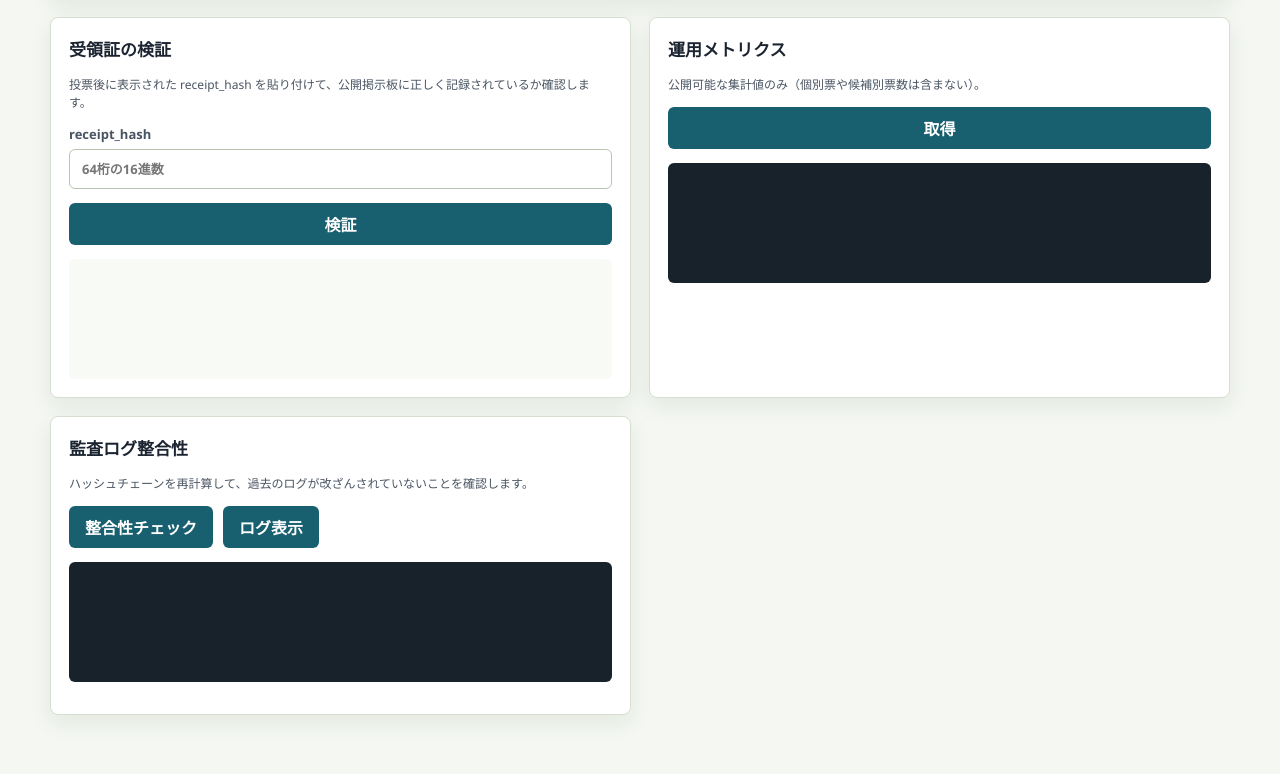
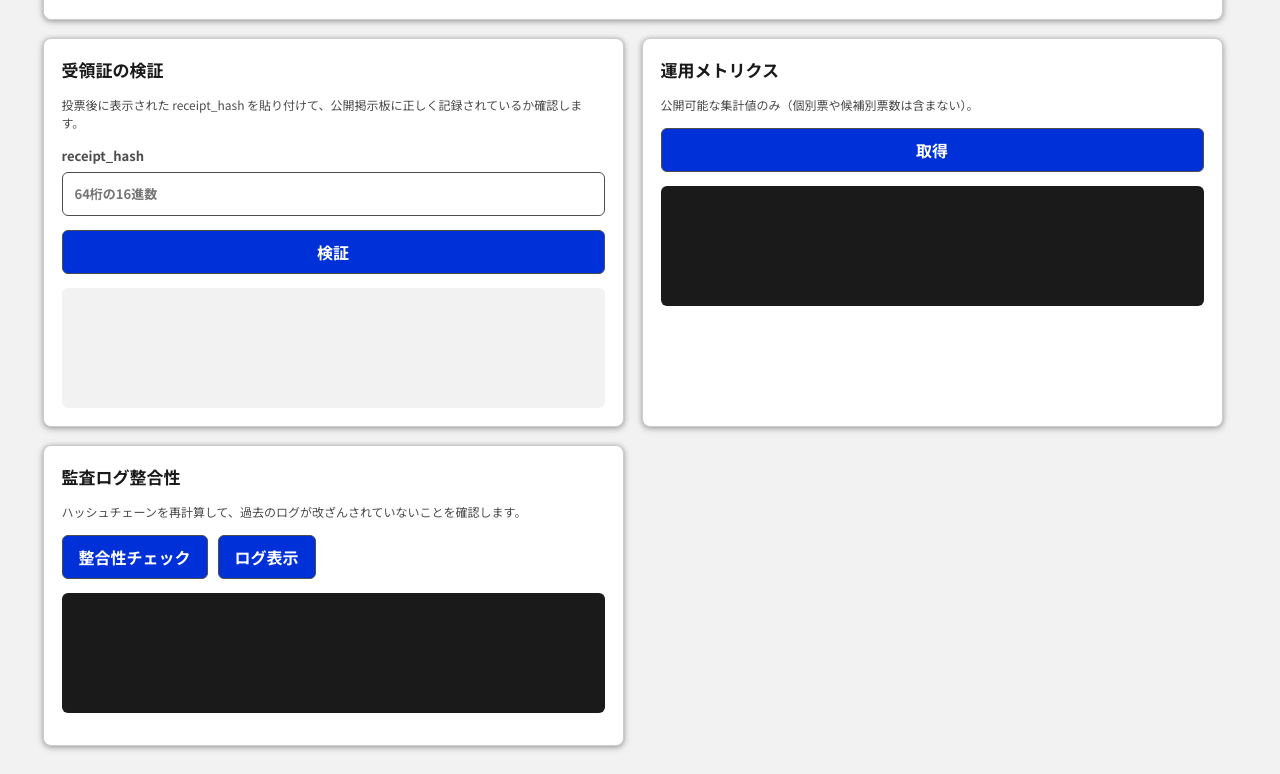
Before and after one commit to highdefinitionaudiodriver/InternetVotingSystem, a plain HTML site: page client-web/index.html in a window 1280 px wide. Shown: the part 831-1605 px from the top of the page. Before the commit the page ends 1574 px from the top, so only its background shows below. Drawn offline with Linux system fonts and the light colour scheme; no server answers.

Commit message:
feat(web): デジタル庁デザインシステム(DADS)に準拠（トークン/Noto Sans JP self-host/フォーム・フォーカス整合）
Co-Authored-By: Claude Opus 4.8 <noreply@anthropic.com>

```diff
--- /dev/null
+++ b/client-web/dads-fonts.css
@@ -0,0 +1,50 @@
+/*!
+ * Noto Sans JP / Noto Sans Mono — self-host (DADS推奨フォント)
+ * Source: @fontsource/noto-sans-jp, @fontsource/noto-sans-mono  (License: SIL OFL 1.1, fonts/OFL.txt)
+ * subset: japanese + latin / weights 400, 700。日本語面は ./fonts/*-japanese-*.woff2(約1MB)。
+ * 配置: この CSS と同階層に fonts/ を置き、styles.css より前に読み込むこと。
+ * unicode-range は latin を後勝ちにしてラテン専用ページで日本語1MBを読まないよう最適化している。
+ */
+
+/* ---- Noto Sans JP 400 ---- */
+@font-face {
+  font-family: 'Noto Sans JP';
+  font-style: normal;
+  font-weight: 400;
+  font-display: swap;
+  src: url('./fonts/noto-sans-jp-japanese-400.woff2') format('woff2');
+}
+@font-face {
+  font-family: 'Noto Sans JP';
+  font-style: normal;
+  font-weight: 400;
+  font-display: swap;
+  src: url('./fonts/noto-sans-jp-latin-400.woff2') format('woff2');
+  unicode-range: U+0000-00FF,U+0131,U+0152-0153,U+02BB-02BC,U+02C6,U+02DA,U+02DC,U+0304,U+0308,U+0329,U+2000-206F,U+2074,U+20AC,U+2122,U+2191,U+2193,U+2212,U+2215,U+FEFF,U+FFFD;
+}
+
+/* ---- Noto Sans JP 700 ---- */
+@font-face {
+  font-family: 'Noto Sans JP';
+  font-style: normal;
+  font-weight: 700;
+  font-display: swap;
+  src: url('./fonts/noto-sans-jp-japanese-700.woff2') format('woff2');
+}
+@font-face {
+  font-family: 'Noto Sans JP';
+  font-style: normal;
+  font-weight: 700;
+  font-display: swap;
+  src: url('./fonts/noto-sans-jp-latin-700.woff2') format('woff2');
+  unicode-range: U+0000-00FF,U+0131,U+0152-0153,U+02BB-02BC,U+02C6,U+02DA,U+02DC,U+0304,U+0308,U+0329,U+2000-206F,U+2074,U+20AC,U+2122,U+2191,U+2193,U+2212,U+2215,U+FEFF,U+FFFD;
+}
+
+/* ---- Noto Sans Mono 400 (latin) ---- */
+@font-face {
+  font-family: 'Noto Sans Mono';
+  font-style: normal;
+  font-weight: 400;
+  font-display: swap;
+  src: url('./fonts/noto-sans-mono-latin-400.woff2') format('woff2');
+}
--- /dev/null
+++ b/client-web/dads-tokens.css
@@ -0,0 +1,227 @@
+/*! Vendored from @digital-go-jp/design-tokens v2.0.1 (MIT). Auto-generated; do not edit. */
+/**
+ * Do not edit directly, this file was auto-generated.
+ */
+
+:root {
+  --color-primitive-blue-50: #e8f1fe;
+  --color-primitive-blue-100: #d9e6ff;
+  --color-primitive-blue-200: #c5d7fb;
+  --color-primitive-blue-300: #9db7f9;
+  --color-primitive-blue-400: #7096f8;
+  --color-primitive-blue-500: #4979f5;
+  --color-primitive-blue-600: #3460fb;
+  --color-primitive-blue-700: #264af4;
+  --color-primitive-blue-800: #0031d8;
+  --color-primitive-blue-900: #0017c1;
+  --color-primitive-blue-1000: #00118f;
+  --color-primitive-blue-1100: #000071;
+  --color-primitive-blue-1200: #000060;
+  --color-primitive-light-blue-50: #f0f9ff;
+  --color-primitive-light-blue-100: #dcf0ff;
+  --color-primitive-light-blue-200: #c0e4ff;
+  --color-primitive-light-blue-300: #97d3ff;
+  --color-primitive-light-blue-400: #57b8ff;
+  --color-primitive-light-blue-500: #39abff;
+  --color-primitive-light-blue-600: #008bf2;
+  --color-primitive-light-blue-700: #0877d7;
+  --color-primitive-light-blue-800: #0066be;
+  --color-primitive-light-blue-900: #0055ad;
+  --color-primitive-light-blue-1000: #00428c;
+  --color-primitive-light-blue-1100: #00316a;
+  --color-primitive-light-blue-1200: #00234b;
+  --color-primitive-cyan-50: #e9f7f9;
+  --color-primitive-cyan-100: #c8f8ff;
+  --color-primitive-cyan-200: #99f2ff;
+  --color-primitive-cyan-300: #79e2f2;
+  --color-primitive-cyan-400: #2bc8e4;
+  --color-primitive-cyan-500: #01b7d6;
+  --color-primitive-cyan-600: #00a3bf;
+  --color-primitive-cyan-700: #008da6;
+  --color-primitive-cyan-800: #008299;
+  --color-primitive-cyan-900: #006f83;
+  --color-primitive-cyan-1000: #006173;
+  --color-primitive-cyan-1100: #004c59;
+  --color-primitive-cyan-1200: #003741;
+  --color-primitive-green-50: #e6f5ec;
+  --color-primitive-green-100: #c2e5d1;
+  --color-primitive-green-200: #9bd4b5;
+  --color-primitive-green-300: #71c598;
+  --color-primitive-green-400: #51b883;
+  --color-primitive-green-500: #2cac6e;
+  --color-primitive-green-600: #259d63;
+  --color-primitive-green-700: #1d8b56;
+  --color-primitive-green-800: #197a4b;
+  --color-primitive-green-900: #115a36;
+  --color-primitive-green-1000: #0c472a;
+  --color-primitive-green-1100: #08351f;
+  --color-primitive-green-1200: #032213;
+  --color-primitive-lime-50: #ebfad9;
+  --color-primitive-lime-100: #d0f5a2;
+  --color-primitive-lime-200: #c0f354;
+  --color-primitive-lime-300: #ade830;
+  --color-primitive-lime-400: #9ddd15;
+  --color-primitive-lime-500: #8cc80c;
+  --color-primitive-lime-600: #7eb40d;
+  --color-primitive-lime-700: #6fa104;
+  --color-primitive-lime-800: #618e00;
+  --color-primitive-lime-900: #507500;
+  --color-primitive-lime-1000: #3e5a00;
+  --color-primitive-lime-1100: #2c4100;
+  --color-primitive-lime-1200: #1e2d00;
+  --color-primitive-yellow-50: #fbf5e0;
+  --color-primitive-yellow-100: #fff0b3;
+  --color-primitive-yellow-200: #ffe380;
+  --color-primitive-yellow-300: #ffd43d;
+  --color-primitive-yellow-400: #ffc700;
+  --color-primitive-yellow-500: #ebb700;
+  --color-primitive-yellow-600: #d2a400;
+  --color-primitive-yellow-700: #b78f00;
+  --color-primitive-yellow-800: #a58000;
+  --color-primitive-yellow-900: #927200;
+  --color-primitive-yellow-1000: #806300;
+  --color-primitive-yellow-1100: #6e5600;
+  --color-primitive-yellow-1200: #604b00;
+  --color-primitive-orange-50: #ffeee2;
+  --color-primitive-orange-100: #ffdfca;
+  --color-primitive-orange-200: #ffc199;
+  --color-primitive-orange-300: #ffa66d;
+  --color-primitive-orange-400: #ff8d44;
+  --color-primitive-orange-500: #ff7628;
+  --color-primitive-orange-600: #fb5b01;
+  --color-primitive-orange-700: #e25100;
+  --color-primitive-orange-800: #c74700;
+  --color-primitive-orange-900: #ac3e00;
+  --color-primitive-orange-1000: #8b3200;
+  --color-primitive-orange-1100: #6d2700;
+  --color-primitive-orange-1200: #541e00;
+  --color-primitive-red-50: #fdeeee;
+  --color-primitive-red-100: #ffdada;
+  --color-primitive-red-200: #ffbbbb;
+  --color-primitive-red-300: #ff9696;
+  --color-primitive-red-400: #ff7171;
+  --color-primitive-red-500: #ff5454;
+  --color-primitive-red-600: #fe3939;
+  --color-primitive-red-700: #fa0000;
+  --color-primitive-red-800: #ec0000;
+  --color-primitive-red-900: #ce0000;
+  --color-primitive-red-1000: #a90000;
+  --color-primitive-red-1100: #850000;
+  --color-primitive-red-1200: #620000;
+  --color-primitive-magenta-50: #f3e5f4;
+  --color-primitive-magenta-100: #ffd0ff;
+  --color-primitive-magenta-200: #ffaeff;
+  --color-primitive-magenta-300: #ff8eff;
+  --color-primitive-magenta-400: #f661f6;
+  --color-primitive-magenta-500: #f137f1;
+  --color-primitive-magenta-600: #db00db;
+  --color-primitive-magenta-700: #c000c0;
+  --color-primitive-magenta-800: #aa00aa;
+  --color-primitive-magenta-900: #8b008b;
+  --color-primitive-magenta-1000: #6c006c;
+  --color-primitive-magenta-1100: #500050;
+  --color-primitive-magenta-1200: #3b003b;
+  --color-primitive-purple-50: #f1eafa;
+  --color-primitive-purple-100: #ecddff;
+  --color-primitive-purple-200: #ddc2ff;
+  --color-primitive-purple-300: #cda6ff;
+  --color-primitive-purple-400: #bb87ff;
+  --color-primitive-purple-500: #a565f8;
+  --color-primitive-purple-600: #8843e1;
+  --color-primitive-purple-700: #6f23d0;
+  --color-primitive-purple-800: #5c10be;
+  --color-primitive-purple-900: #5109ad;
+  --color-primitive-purple-1000: #41048e;
+  --color-primitive-purple-1100: #30016c;
+  --color-primitive-purple-1200: #21004b;
+  --color-neutral-white: #ffffff;
+  --color-neutral-black: #000000;
+  --color-neutral-solid-gray-50: #f2f2f2;
+  --color-neutral-solid-gray-100: #e6e6e6;
+  --color-neutral-solid-gray-200: #cccccc;
+  --color-neutral-solid-gray-300: #b3b3b3;
+  --color-neutral-solid-gray-400: #999999;
+  --color-neutral-solid-gray-420: #949494;
+  --color-neutral-solid-gray-500: #7f7f7f;
+  --color-neutral-solid-gray-536: #767676;
+  --color-neutral-solid-gray-600: #666666;
+  --color-neutral-solid-gray-700: #4d4d4d;
+  --color-neutral-solid-gray-800: #333333;
+  --color-neutral-solid-gray-900: #1a1a1a;
+  --color-neutral-opacity-gray-50: rgba(0, 0, 0, 0.05);
+  --color-neutral-opacity-gray-100: rgba(0, 0, 0, 0.1);
+  --color-neutral-opacity-gray-200: rgba(0, 0, 0, 0.2);
+  --color-neutral-opacity-gray-300: rgba(0, 0, 0, 0.3);
+  --color-neutral-opacity-gray-400: rgba(0, 0, 0, 0.4);
+  --color-neutral-opacity-gray-420: rgba(0, 0, 0, 0.42);
+  --color-neutral-opacity-gray-500: rgba(0, 0, 0, 0.5);
+  --color-neutral-opacity-gray-536: rgba(0, 0, 0, 0.54);
+  --color-neutral-opacity-gray-600: rgba(0, 0, 0, 0.6);
+  --color-neutral-opacity-gray-700: rgba(0, 0, 0, 0.7);
+  --color-neutral-opacity-gray-800: rgba(0, 0, 0, 0.8);
+  --color-neutral-opacity-gray-900: rgba(0, 0, 0, 0.9);
+  --font-weight-400: 400;
+  --font-weight-700: 700;
+  --font-family-sans: 'Noto Sans JP', -apple-system, BlinkMacSystemFont, sans-serif;
+  --font-family-mono: 'Noto Sans Mono', monospace;
+  --font-size-14: 0.875rem;
+  --font-size-16: 1rem;
+  --font-size-17: 1.0625rem;
+  --font-size-18: 1.125rem;
+  --font-size-20: 1.25rem;
+  --font-size-22: 1.375rem;
+  --font-size-24: 1.5rem;
+  --font-size-26: 1.625rem;
+  --font-size-28: 1.75rem;
+  --font-size-32: 2rem;
+  --font-size-36: 2.25rem;
+  --font-size-45: 2.8125rem;
+  --font-size-48: 3rem;
+  --font-size-57: 3.5625rem;
+  --font-size-64: 4rem;
+  --line-height-100: 1;
+  --line-height-120: 1.2;
+  --line-height-130: 1.3;
+  --line-height-140: 1.4;
+  --line-height-150: 1.5;
+  --line-height-160: 1.6;
+  --line-height-170: 1.7;
+  --line-height-175: 1.75;
+  --border-radius-4: 0.25rem;
+  --border-radius-6: 0.375rem;
+  --border-radius-8: 0.5rem;
+  --border-radius-12: 0.75rem;
+  --border-radius-16: 1rem;
+  --border-radius-24: 1.5rem;
+  --border-radius-32: 2rem;
+  --border-radius-full: 624.9375rem;
+  --elevation-1: 0 2px 8px 1px rgba(0,0,0,0.1), 0 1px 5px 0 rgba(0,0,0,0.3);
+  --elevation-2: 0 2px 12px 2px rgba(0,0,0,0.1), 0 1px 6px 0 rgba(0,0,0,0.3);
+  --elevation-3: 0 4px 16px 3px rgba(0,0,0,0.1), 0 1px 6px 0 rgba(0,0,0,0.3);
+  --elevation-4: 0 6px 20px 4px rgba(0,0,0,0.1), 0 2px 6px 0 rgba(0,0,0,0.3);
+  --elevation-5: 0 8px 24px 5px rgba(0,0,0,0.1), 0 2px 10px 0 rgba(0,0,0,0.3);
+  --elevation-6: 0 10px 30px 6px rgba(0,0,0,0.1), 0 3px 12px 0 rgba(0,0,0,0.3);
+  --elevation-7: 0 12px 36px 7px rgba(0,0,0,0.1), 0 3px 14px 0 rgba(0,0,0,0.3);
+  --elevation-8: 0 14px 40px 7px rgba(0,0,0,0.1), 0 3px 16px 0 rgba(0,0,0,0.3);
+  --color-semantic-success-1: var(--color-primitive-green-600);
+  --color-semantic-success-2: var(--color-primitive-green-800);
+  --color-semantic-error-1: var(--color-primitive-red-800);
+  --color-semantic-error-2: var(--color-primitive-red-900);
+  --color-semantic-warning-yellow-1: var(--color-primitive-yellow-700);
+  --color-semantic-warning-yellow-2: var(--color-primitive-yellow-900);
+  --color-semantic-warning-orange-1: var(--color-primitive-orange-600);
+  --color-semantic-warning-orange-2: var(--color-primitive-orange-800);
+  --color-key-50: var(--color-primitive-blue-50);
+  --color-key-100: var(--color-primitive-blue-100);
+  --color-key-200: var(--color-primitive-blue-200);
+  --color-key-300: var(--color-primitive-blue-300);
+  --color-key-400: var(--color-primitive-blue-400);
+  --color-key-500: var(--color-primitive-blue-500);
+  --color-key-600: var(--color-primitive-blue-600);
+  --color-key-700: var(--color-primitive-blue-700);
+  --color-key-800: var(--color-primitive-blue-800);
+  --color-key-900: var(--color-primitive-blue-900);
+  --color-key-1000: var(--color-primitive-blue-1000);
+  --color-key-1100: var(--color-primitive-blue-1100);
+  --color-key-1200: var(--color-primitive-blue-1200);
+}
--- a/client-web/index.html
+++ b/client-web/index.html
@@ -4,6 +4,8 @@
     <meta charset="utf-8" />
     <meta name="viewport" content="width=device-width, initial-scale=1" />
     <title>Internet Voting System</title>
+    <link rel="stylesheet" href="./dads-fonts.css" />
+    <link rel="stylesheet" href="./dads-tokens.css" />
     <link rel="stylesheet" href="./styles.css" />
   </head>
   <body>
--- a/client-web/styles.css
+++ b/client-web/styles.css
@@ -1,20 +1,44 @@
 :root {
+  /* デジタル庁デザインシステム(DADS)トークンへ写像。
+     実値は ./dads-tokens.css（公式 @digital-go-jp/design-tokens, MIT）。
+     var() の第2引数は読み込み失敗時のフォールバック（従来値）。 */
+  --primary:       var(--color-key-800, #0031d8);              /* 主要操作（プライマリボタン） */
+  --primary-hover: var(--color-key-900, #0017c1);              /* hover/押下 */
+  --danger:        var(--color-semantic-error-1, #ec0000);     /* エラー */
+  --warning:       var(--color-semantic-warning-orange-1, #fb5b01);
+  --success:       var(--color-semantic-success-1, #259d63);   /* 成功/OK */
+  --bg:            var(--color-neutral-solid-gray-50, #f4f6f9);
+  --card:          var(--color-neutral-white, #ffffff);
+  --ink:           var(--color-neutral-solid-gray-900, #1c2430);  /* 本文文字色 */
+  --muted:         var(--color-neutral-solid-gray-700, #4d4d4d);  /* 補助テキスト（AA 4.5:1確保） */
+  --line:          var(--color-neutral-solid-gray-200, #dde3ea);  /* 区切り/装飾境界 */
+  --field-border:  var(--color-neutral-solid-gray-700, #4d4d4d);  /* フォーム境界（非テキスト 3:1以上） */
+  --focus:         var(--color-key-800, #0031d8);                 /* フォーカスリング */
+  --font-family-sans: 'Noto Sans JP', 'Hiragino Sans', 'Yu Gothic UI', 'Meiryo', system-ui, sans-serif;
+  --font-family-mono: 'Noto Sans Mono', 'Consolas', 'Courier New', monospace;
   color-scheme: light;
-  font-family: "Segoe UI", "Yu Gothic UI", sans-serif;
-  background: #f4f7f2;
-  color: #1b2430;
 }
 
 * {
   box-sizing: border-box;
 }
 
+html {
+  scrollbar-gutter: stable;
+}
+
 body {
   margin: 0;
+  font-family: var(--font-family-sans);
+  background: var(--bg);
+  color: var(--ink);
+  line-height: 1.5;
 }
 
 button,
-input {
+input,
+select,
+textarea {
   font: inherit;
 }
 
@@ -34,12 +58,12 @@ input {
   justify-content: space-between;
   gap: 24px;
   padding-bottom: 24px;
-  border-bottom: 1px solid #cbd8c3;
+  border-bottom: 1px solid var(--line, #dde3ea);
 }
 
 .eyebrow {
   margin: 0 0 8px;
-  color: #55724b;
+  color: var(--muted, #4d4d4d);
   font-size: 13px;
   font-weight: 700;
   text-transform: uppercase;
@@ -66,18 +90,21 @@ h2 {
 label {
   display: grid;
   gap: 6px;
-  color: #4a5563;
+  color: var(--muted, #4d4d4d);
   font-size: 13px;
   font-weight: 700;
 }
 
-input {
+input,
+select,
+textarea {
   width: 100%;
-  border: 1px solid #b8c6b0;
+  min-height: 44px;
+  border: 1px solid var(--field-border, #4d4d4d);
   border-radius: 6px;
   padding: 10px 12px;
-  background: #fff;
-  color: #1b2430;
+  background: var(--card, #ffffff);
+  color: var(--ink, #1c2430);
 }
 
 .grid {
@@ -92,10 +119,10 @@ input {
   gap: 14px;
   align-content: start;
   padding: 18px;
-  border: 1px solid #d7dfd2;
+  border: 1px solid var(--line, #dde3ea);
   border-radius: 8px;
-  background: #fff;
-  box-shadow: 0 8px 22px rgb(34 61 28 / 8%);
+  background: var(--card, #ffffff);
+  box-shadow: var(--elevation-1, 0 2px 8px rgb(0 0 0 / 8%));
 }
 
 .span {
@@ -125,24 +152,41 @@ input {
 }
 
 button {
-  min-height: 42px;
-  border: 0;
+  min-height: 44px;
+  border: 1px solid var(--field-border, #4d4d4d);
   border-radius: 6px;
   padding: 0 16px;
-  background: #185f6f;
-  color: #fff;
-  font-weight: 800;
+  background: var(--primary, #0031d8);
+  color: var(--card, #ffffff);
+  font-weight: 700;
   cursor: pointer;
+  touch-action: manipulation;
+}
+
+button:hover:not(:disabled) {
+  background: var(--primary-hover, #0017c1);
+  border-color: var(--primary-hover, #0017c1);
 }
 
 button:disabled {
-  background: #9aa8ad;
+  opacity: 0.45;
   cursor: not-allowed;
+}
+
+/* フォーカスリング — WCAG 2.4.7 準拠（フォーカス消去禁止） */
+button:focus-visible,
+input:focus-visible,
+select:focus-visible,
+textarea:focus-visible,
+a:focus-visible,
+summary:focus-visible {
+  outline: 3px solid var(--focus, #0031d8);
+  outline-offset: 2px;
 }
 
 output {
   min-height: 24px;
-  color: #28536b;
+  color: var(--ink, #1c2430);
   font-size: 14px;
   overflow-wrap: anywhere;
 }
@@ -158,23 +202,24 @@ output {
   gap: 10px;
   min-height: 48px;
   padding: 12px;
-  border: 1px solid #cfd9ca;
-  border-left: 6px solid var(--candidate-color, #185f6f);
+  border: 1px solid var(--line, #dde3ea);
+  border-left: 6px solid var(--candidate-color, var(--primary, #0031d8));
   border-radius: 6px;
   cursor: pointer;
 }
 
 .candidate input {
   width: auto;
+  min-height: auto;
 }
 
 .candidate strong {
   display: block;
-  color: #1b2430;
+  color: var(--ink, #1c2430);
 }
 
 .candidate span {
-  color: #60706a;
+  color: var(--muted, #4d4d4d);
   font-size: 13px;
 }
 
@@ -188,9 +233,9 @@ output {
   grid-template-columns: 170px 1fr;
   gap: 8px;
   padding: 10px;
-  border: 1px solid #e1e8de;
+  border: 1px solid var(--line, #dde3ea);
   border-radius: 6px;
-  background: #fbfcfa;
+  background: var(--bg, #f4f6f9);
   font-size: 13px;
 }
 
@@ -204,10 +249,10 @@ output {
   grid-template-columns: 48px 100px 1fr 96px;
   gap: 8px;
   padding: 8px;
-  border: 1px solid #e1e8de;
+  border: 1px solid var(--line, #dde3ea);
   border-radius: 6px;
-  background: #fbfcfa;
-  color: #334155;
+  background: var(--bg, #f4f6f9);
+  color: var(--ink, #1c2430);
   font-size: 12px;
   overflow-wrap: anywhere;
 }
@@ -218,8 +263,9 @@ pre {
   overflow: auto;
   padding: 12px;
   border-radius: 6px;
-  background: #17222b;
-  color: #e8f5e9;
+  background: var(--color-neutral-solid-gray-900, #1c2430);
+  color: var(--color-neutral-white, #ffffff);
+  font-family: var(--font-family-mono);
   font-size: 12px;
   white-space: pre-wrap;
   word-break: break-all;
@@ -227,8 +273,8 @@ pre {
 
 #receiptResult {
   min-height: 120px;
-  background: #f8faf6;
-  color: #1b2430;
+  background: var(--bg, #f4f6f9);
+  color: var(--ink, #1c2430);
 }
 
 .status {
@@ -236,8 +282,8 @@ pre {
   gap: 8px;
   padding: 12px;
   border-radius: 6px;
-  border: 1px solid #cfd9ca;
-  background: #fff;
+  border: 1px solid var(--line, #dde3ea);
+  background: var(--card, #ffffff);
   overflow-wrap: anywhere;
 }
 
@@ -247,23 +293,23 @@ pre {
 
 .status span,
 .status small {
-  font-family: Consolas, "Courier New", monospace;
+  font-family: var(--font-family-mono);
   font-size: 12px;
 }
 
 .status.ok {
-  border-color: #86b57c;
-  background: #eef7ea;
+  border-color: var(--success, #259d63);
+  background: var(--color-primitive-green-50, #eef7ea);
 }
 
 .status.warning {
-  border-color: #c9a84f;
-  background: #fff8df;
+  border-color: var(--warning, #fb5b01);
+  background: var(--color-primitive-yellow-50, #fff8df);
 }
 
 .status.danger {
-  border-color: #ca7a7a;
-  background: #fff0f0;
+  border-color: var(--danger, #ec0000);
+  background: var(--color-primitive-red-50, #fff0f0);
 }
 
 .tally {
@@ -277,12 +323,12 @@ pre {
   align-items: center;
   justify-content: space-between;
   gap: 12px;
-  color: #334155;
+  color: var(--ink, #1c2430);
 }
 
 .tally-summary span {
-  color: #64748b;
-  font-family: Consolas, "Courier New", monospace;
+  color: var(--muted, #4d4d4d);
+  font-family: var(--font-family-mono);
   font-size: 12px;
 }
 
@@ -304,13 +350,13 @@ pre {
 }
 
 .tally-label strong {
-  color: #1b2430;
+  color: var(--ink, #1c2430);
   font-size: 14px;
 }
 
 .tally-label span {
-  color: #64748b;
-  font-family: Consolas, "Courier New", monospace;
+  color: var(--muted, #4d4d4d);
+  font-family: var(--font-family-mono);
   font-size: 12px;
 }
 
@@ -318,24 +364,24 @@ pre {
   height: 16px;
   overflow: hidden;
   border-radius: 999px;
-  background: #e8eee4;
+  background: var(--line, #dde3ea);
 }
 
 .bar-fill {
   height: 100%;
   min-width: 2px;
   border-radius: 999px;
-  background: var(--candidate-color, #185f6f);
+  background: var(--candidate-color, var(--primary, #0031d8));
 }
 
 .vote-count {
   text-align: right;
-  color: #1b2430;
+  color: var(--ink, #1c2430);
 }
 
 .hint {
   margin: 0;
-  color: #4a5563;
+  color: var(--muted, #4d4d4d);
   font-size: 12px;
 }
 
@@ -374,3 +420,12 @@ pre {
     text-align: left;
   }
 }
+
+@media (prefers-reduced-motion: reduce) {
+  *, *::before, *::after {
+    animation-duration: 0.001ms !important;
+    animation-iteration-count: 1 !important;
+    transition-duration: 0.001ms !important;
+    scroll-behavior: auto !important;
+  }
+}
```
Also changed, not shown: client-web/fonts/OFL.txt (added, +93 -0 lines), client-web/fonts/noto-sans-jp-japanese-400.woff2 (added), client-web/fonts/noto-sans-jp-japanese-700.woff2 (added), client-web/fonts/noto-sans-jp-latin-400.woff2 (added), client-web/fonts/noto-sans-jp-latin-700.woff2 (added), client-web/fonts/noto-sans-mono-latin-400.woff2 (added).
